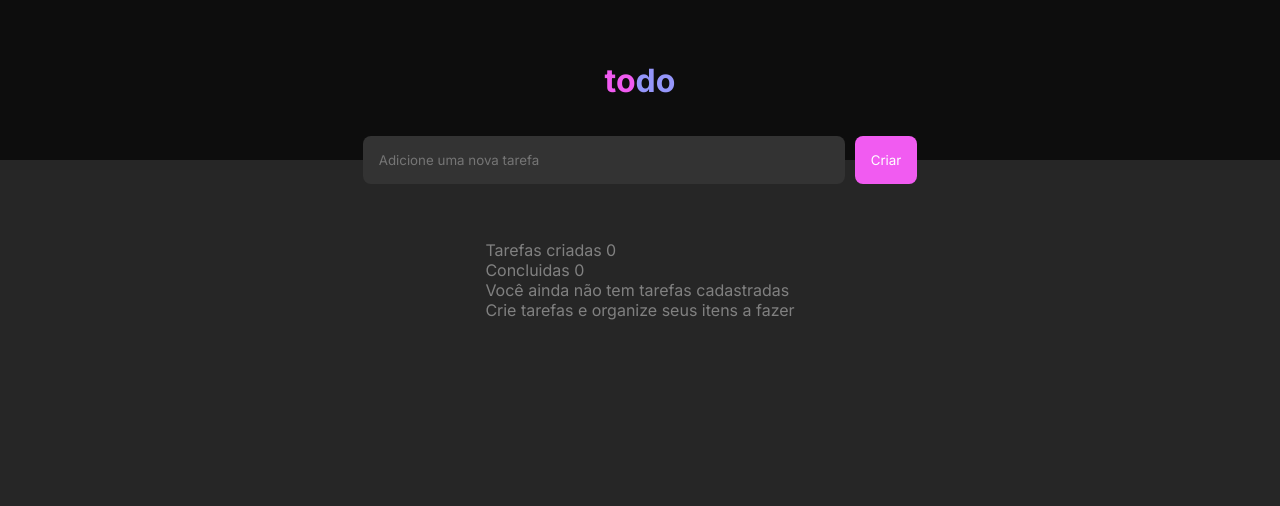
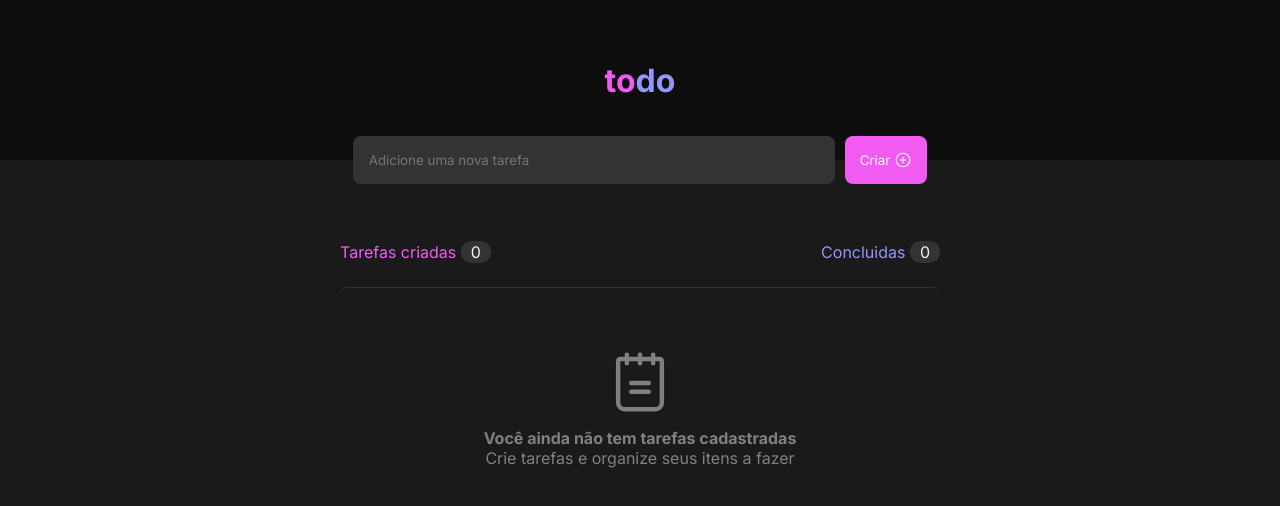
Before and after one commit to aninhabort/to-do-list, a React (Vite) app: page / in a window 1280 px wide. Shown: the top 506 px of the page. Built offline with nearby package versions, Linux system fonts and the light colour scheme.

Commit message:
estilizando as tarefas criadas

```diff
--- a/package.json
+++ b/package.json
@@ -10,6 +10,7 @@
     "preview": "vite preview"
   },
   "dependencies": {
+    "phosphor-react": "^1.4.1",
     "react": "^18.2.0",
     "react-dom": "^18.2.0"
   },
--- a/src/components/Body.module.css
+++ b/src/components/Body.module.css
@@ -28,19 +28,57 @@
     border: none;
     border-radius: 8px;
     color: white;
-    padding: 16px;
+    display: flex;
+    justify-content: space-between;
+    padding: 15px;
     justify-content: center;
-    gap: 8px;
+    gap: 4px;
 }
 
 .buttonCreate:hover {
     background-color: var(--pink-dark);
-    color: var(--purple);
 }
 
 .tasks {
     display: flex;
     flex-flow: column;
     position: absolute;
-    margin-top: 400px;
 }
+
+.countTask {
+    display: flex;
+    flex-flow: row;
+    justify-content: space-between;
+    margin-top: 550px;
+    margin-bottom: 25px;
+    width: 600px;
+}
+
+.color1 {
+    color: var(--pink);
+}
+
+.color2 {
+    color: var(--purple);
+}
+
+.color1 span,
+.color2 span {
+    background-color: var(--gray-400);
+    border-radius: 10px;
+    color: var(--gray-100);
+    padding: 1px 10px;
+}
+
+.taskBorder {
+    border-radius: 8px;
+    border-top: 1px solid var(--gray-400);
+    display: flex;
+    flex-flow: column;
+    align-items: center;
+    padding-top: 60px;
+}
+
+.noteImg {
+    padding-bottom: 10px;
+}
--- a/src/components/Body.tsx
+++ b/src/components/Body.tsx
@@ -1,26 +1,43 @@
-import styles from './Body.module.css';
+import styles from "./Body.module.css";
+import { PlusCircle, Notepad } from "phosphor-react";
 
 const Body = () => {
   return (
     <div className={styles.content}>
       <div className={styles.createTask}>
-                <input className={styles.input} placeholder="Adicione uma nova tarefa" />
-                <button className={styles.buttonCreate}>
+        <input
+          className={styles.input}
+          placeholder="Adicione uma nova tarefa"
+        />
+        <button className={styles.buttonCreate} title="Criar tarefa">
           Criar
+          <PlusCircle size={18} />
         </button>
       </div>
 
       <div className={styles.tasks}>
-                <div>
-                    <p>Tarefas criadas <span>0</span></p>
-                    <p>Concluidas <span>0</span></p>
+        <div className={styles.countTask}>
+          <p className={styles.color1}>
+            Tarefas criadas <span>0</span>
+          </p>
+          <p className={styles.color2}>
+            Concluidas <span>0</span>
+          </p>
         </div>
-                <p>Você ainda não tem tarefas cadastradas</p>
+
+        <div className={styles.taskBorder}>
+          <Notepad className={styles.noteImg} size={70} />
+          <strong>Você ainda não tem tarefas cadastradas</strong>
           <p>Crie tarefas e organize seus itens a fazer</p>
         </div>
 
+        {/* <div>
+                    <input type='checkbox'></input>
+                    <img src='' alt='remove' />
+                </div> */}
       </div>
-    )
-}
+    </div>
+  );
+};
 
 export default Body;
--- a/src/global.css
+++ b/src/global.css
@@ -24,7 +24,7 @@
 }
 
 body {
-    background-color: var(--gray-500);
+    background-color: var(--gray-600);
     color: var(--gray-300);
     -webkit-font-smoothing: antialiased;
 }
```
Also changed, not shown: 1 other file (tests, documents, lock files or other folders). Lines whose indentation alone changed are shown as unchanged.
